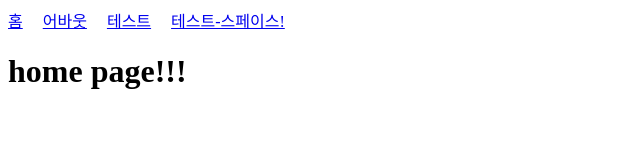
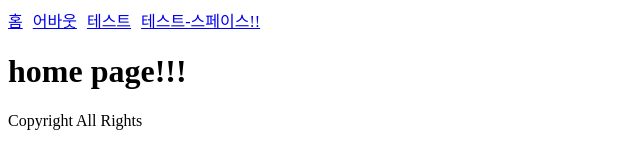
Before and after one commit to SG1515/gatsby_sg, a Gatsby site: page / in a window 1280 px wide. Shown: the whole page, without its empty margins (0-640 px from the left). Built offline with nearby package versions, Linux system fonts and the light colour scheme; Gatsby itself is replaced by a stand-in of ours.

Commit message:
Layout 컴포넌트 도입

```diff
--- /dev/null
+++ b/src/components/layout.js
@@ -0,0 +1,23 @@
+import { Link } from "gatsby";
+import React from "react";
+
+function Layout({ children }) {
+  return (
+    <>
+      <main>
+        <div style={{ display: "flex", gap: 10 }}>
+          <Link to="/">홈</Link>
+          <Link to="/about">어바웃</Link>
+          <Link to="/test">테스트</Link>
+          <Link to="/test-space">테스트-스페이스!!</Link>
+        </div>
+
+        {children}
+
+        <div>Copyright All Rights</div>
+      </main>
+    </>
+  );
+}
+
+export default Layout;
--- a/src/pages/index.js
+++ b/src/pages/index.js
@@ -1,19 +1,19 @@
 
 import React from "react";
 import Head from "../components/head";
+import Layout from "../components/layout";
 
 
 // markup
 const IndexPage = () => {
   return (
     <main>
-      <title>Home Page??!</title>
-
-      <Head />
+      <Layout>
+        <title>Home Page??!</title>
 
 
-
-      <h1>home page!!!</h1>
+        <h1>home page!!!</h1>
+      </Layout>
     </main>
   );
 };
--- a/src/pages/test.js
+++ b/src/pages/test.js
@@ -1,15 +1,17 @@
-
 import React from "react";
 import Head from "../components/head";
+import Layout from "../components/layout";
 
 function TestPage() {
   return (
     <main>
+    <Layout>
       <title>테스트</title>
 
-      <Head />
+
 
       <h1>테스트 페이지 입니다.</h1>
+    </Layout>
     </main>
   );
 }
```
Also changed, not shown: src/pages/about.js (+5 -6 lines), src/pages/test-space.js (+6 -7 lines).
